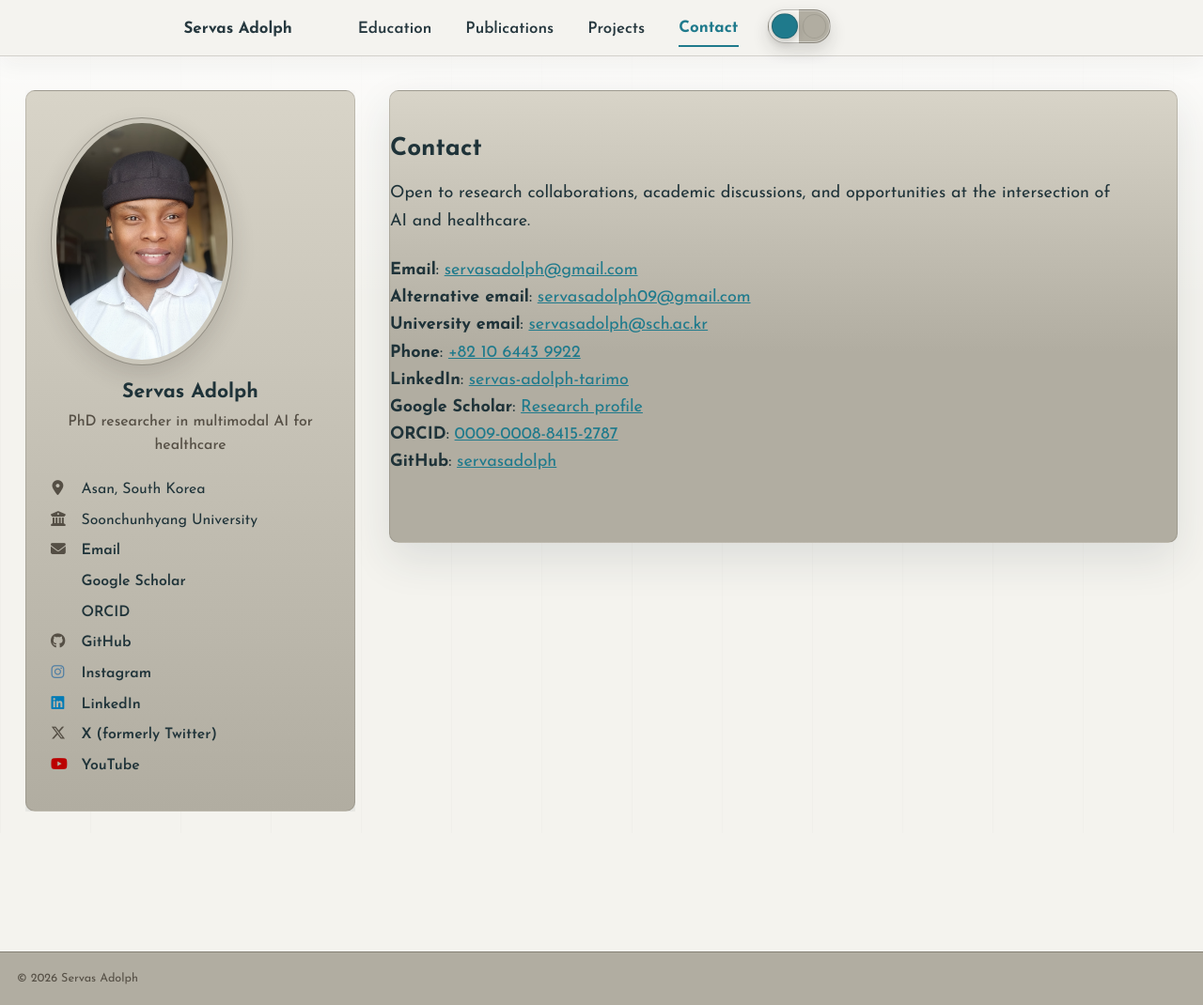
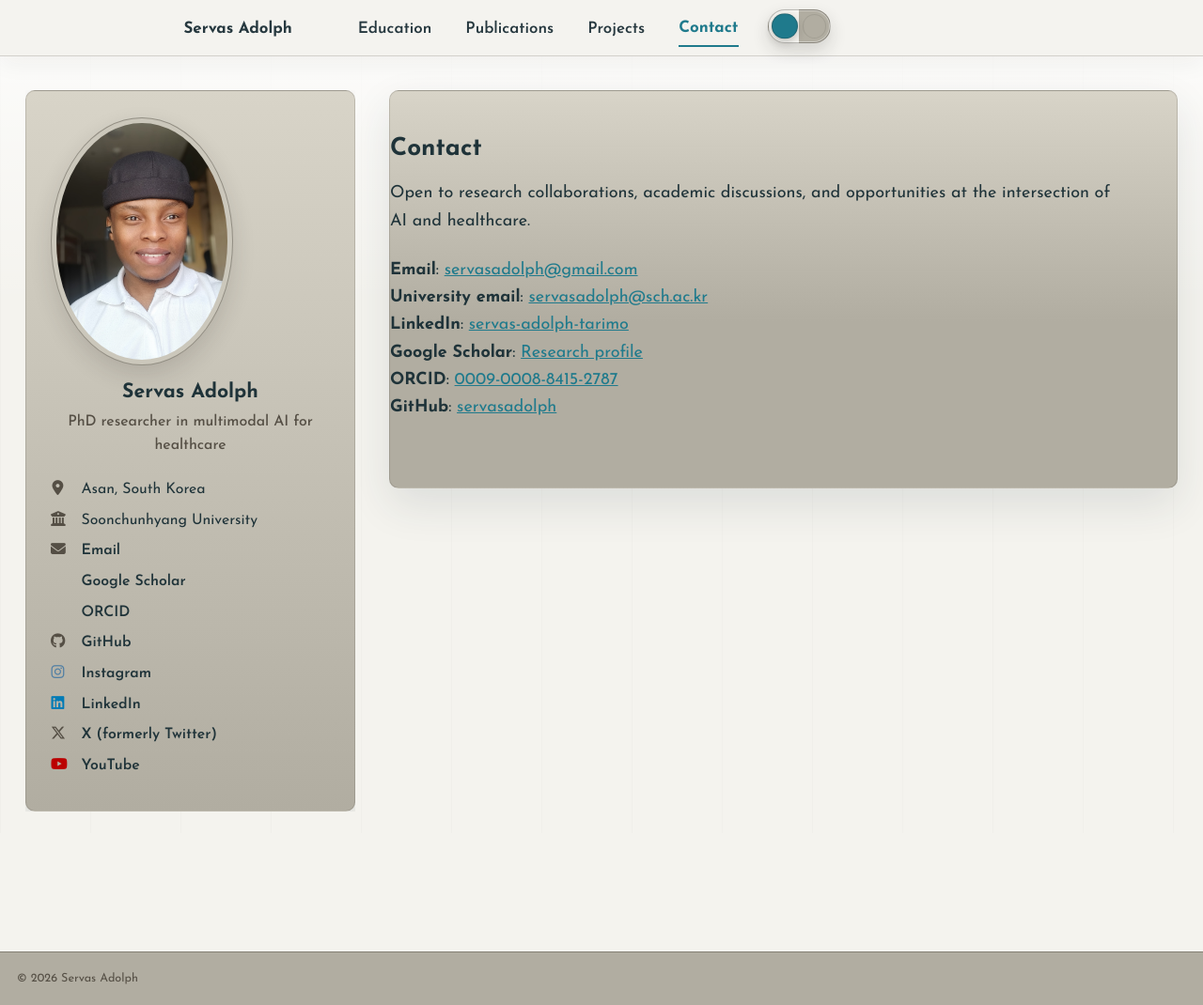
Before and after one commit to servasadolph/servasadolph.github.io, a Jekyll site: the page built from _pages/contact.md, in a window 1280 px wide and 1070 px high. Shown: the whole window at 94% size. Built offline with Jekyll 4.4.1, drawn with Linux system fonts in a browser that asks for light colours; a style sheet for code colours, icons or effects is not loaded.

Commit message:
[claude] Remove phone number and secondary email from Contact page
User confirmed: drop the personal mobile number and the secondary
personal Gmail from the public Contact page. Kept primary email,
university email, LinkedIn, Google Scholar, ORCID, and GitHub.

```diff
--- a/_pages/contact.md
+++ b/_pages/contact.md
@@ -8,9 +8,7 @@ author_profile: true
 Open to research collaborations, academic discussions, and opportunities at the intersection of AI and healthcare.
 
 <b>Email</b>: <a href="mailto:servasadolph@gmail.com">servasadolph@gmail.com</a><br>
-<b>Alternative email</b>: <a href="mailto:servasadolph09@gmail.com">servasadolph09@gmail.com</a><br>
 <b>University email</b>: <a href="mailto:servasadolph@sch.ac.kr">servasadolph@sch.ac.kr</a><br>
-<b>Phone</b>: <a href="tel:+821064439922">+82 10 6443 9922</a><br>
 <b>LinkedIn</b>: <a href="https://linkedin.com/in/servas-adolph-tarimo-66494066">servas-adolph-tarimo</a><br>
 <b>Google Scholar</b>: <a href="https://scholar.google.com/citations?user=LCd83TUAAAAJ">Research profile</a><br>
 <b>ORCID</b>: <a href="https://orcid.org/0009-0008-8415-2787">0009-0008-8415-2787</a><br>
```
